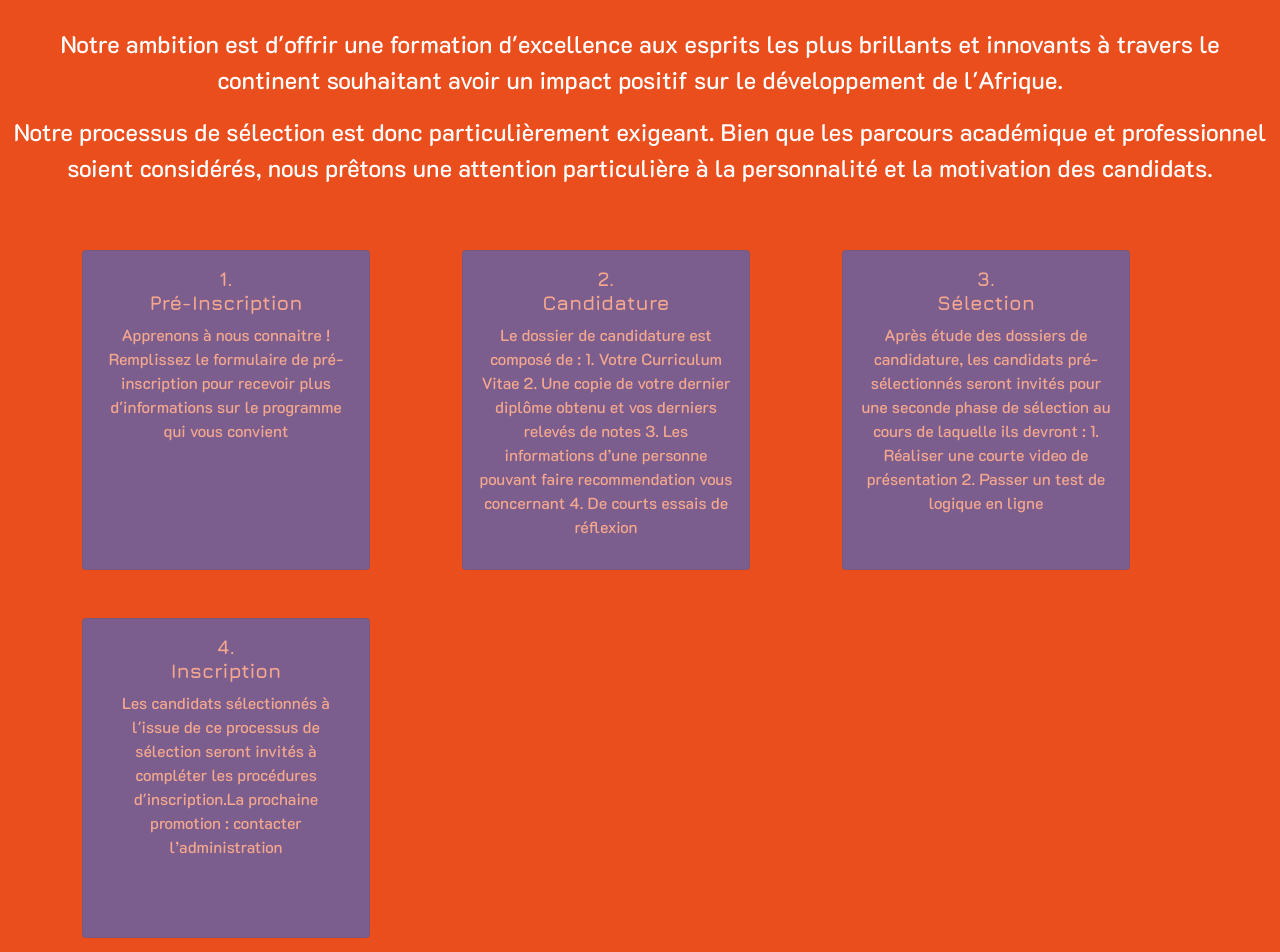
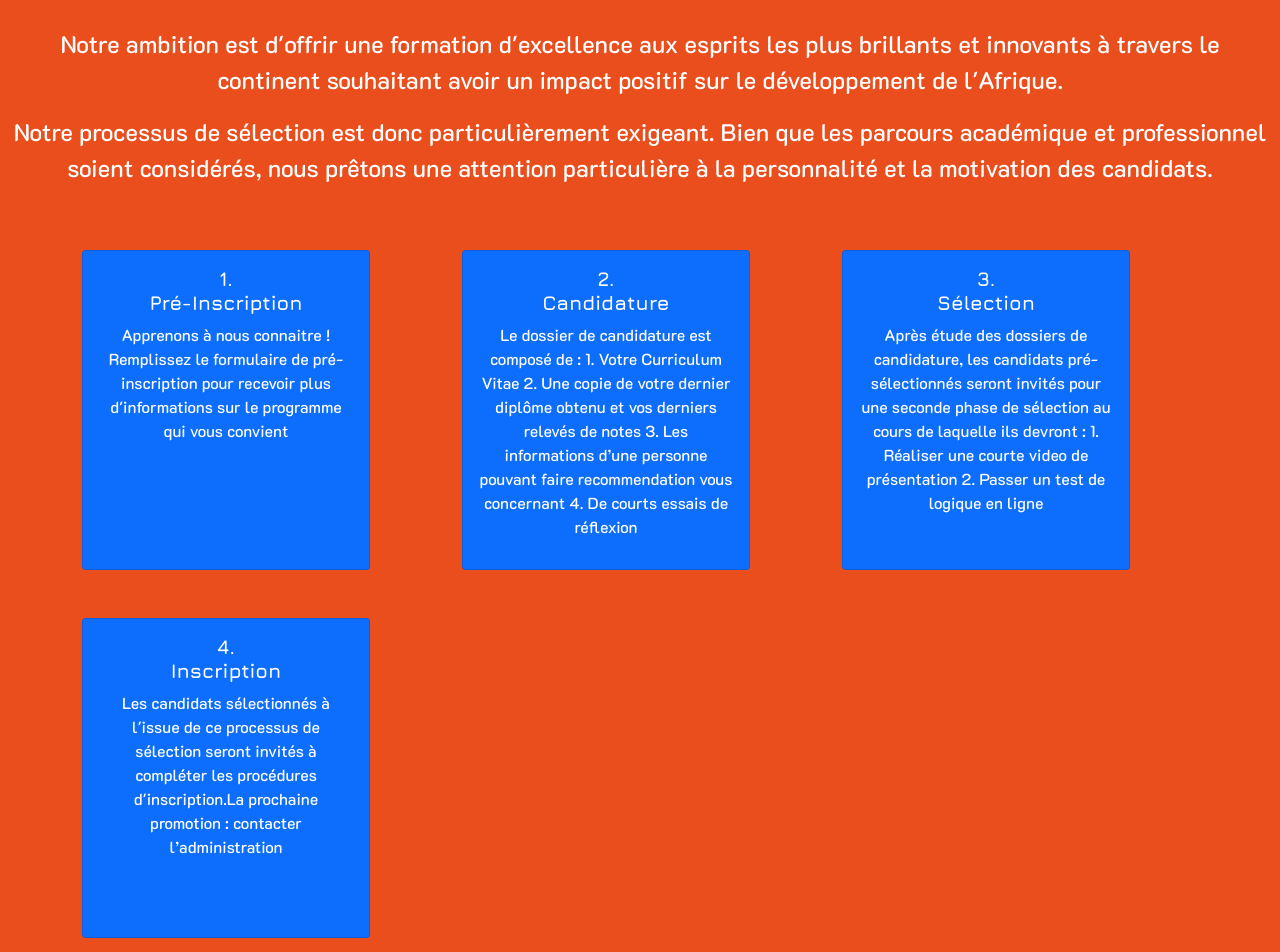
Before and after one commit to DigitalCodeur/Energy-Generation-refonte-project, a PHP site: page /html/programmes.html in a window 1280 px wide. Shown: the part 5056-6008 px from the top of the page. Run offline with PHP 8.4, Linux system fonts and the light colour scheme.

Commit message:
ajuste file

```diff
--- a/css/programmes2.css
+++ b/css/programmes2.css
@@ -91,6 +91,9 @@ font-size: 7em !important;
     background-color: #0d6efd !important;
     opacity: 0.5 !important;
 }
+.bg-step{
+    background-color: #0d6efd !important;
+}
 
 .bg-discours{
     background-color: #EA4E1D !important;
--- a/html/programmes.html
+++ b/html/programmes.html
@@ -333,7 +333,7 @@
                 <div class="container">
                     <div class="row">
                             <div class="col pb-5">
-                                    <div class="card bg-entrepreneur-step" style="width: 18rem; height: 20rem;">
+                                    <div class="card bg-step" style="width: 18rem; height: 20rem;">
                                         <div class="card-body">
                                         <h5 class="card-title">1. <br>Pré-Inscription</h5>
                                         <p class="card-text">Apprenons à nous connaitre !
@@ -344,7 +344,7 @@
                                     </div>
                             </div>
                             <div class="col pb-5">
-                                <div class="card bg-entrepreneur-step" style="width: 18rem;height: 20rem">
+                                <div class="card bg-step" style="width: 18rem;height: 20rem">
                                     <div class="card-body">
                                     <h5 class="card-title">2. <br>Candidature</h5>
                                     <p class="card-text">Le dossier de candidature est composé de :
@@ -359,7 +359,7 @@
                                 </div>
                         </div>
                             <div class="col pb-5">
-                                    <div class="card bg-entrepreneur-step" style="width: 18rem; height: 20rem">
+                                    <div class="card bg-step" style="width: 18rem; height: 20rem">
                                         <div class="card-body">
                                         <h5 class="card-title">3. <br>Sélection</h5>
                                         <p class="card-text"> Après étude des dossiers de candidature, les candidats pré-sélectionnés seront invités pour une seconde phase de sélection au cours de laquelle ils devront :
@@ -373,7 +373,7 @@
                                     </div>
                             </div>
                             <div class="col pb-5">
-                                    <div class="card bg-entrepreneur-step" style="width: 18rem; height: 20rem">
+                                    <div class="card bg-step" style="width: 18rem; height: 20rem">
                                         <div class="card-body">
                                         <h5 class="card-title">4. <br>Inscription</h5>
                                         <p class="card-text"> Les candidats sélectionnés à l'issue de ce processus de sélection seront invités à compléter les procédures d'inscription.
@@ -420,7 +420,7 @@
             Section Formulaire
             ==================
         -->
-        <form action="programmes.php" class="shadow-lg p-3 pt-5 mb-5 bg-body rounded w-50 h-25 mx-auto">
+        <form action="../php/programmes.php" method="post" class="shadow-lg p-3 pt-5 mb-5 bg-body rounded w-50 h-25 mx-auto">
             <div class="">
                 <div class="form-group row">
                     <label for="email" class="col-auto col-form-label">Prénom et Nom<em style="color: red;">*</em></label>
@@ -511,7 +511,7 @@
                             </select>
                         </div>
                 </div>
-                <button type="button" class="btn btn-primary btn-sm">Envoyer</button>
+                <button type="submit" value="enregistrer" class="btn btn-primary btn-sm">Envoyer</button>
 
             </div>
         </form>
```
Also changed, not shown: php/programmes.php (+17 -0 lines).
